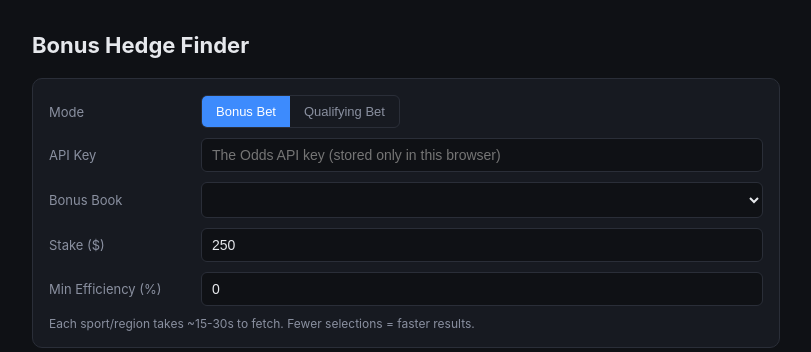
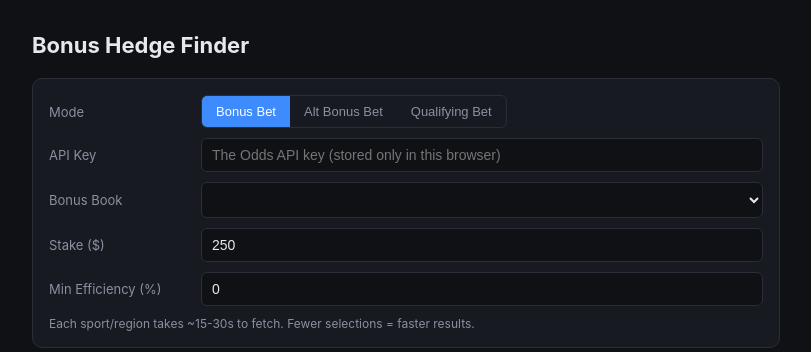
Before and after one commit to louaih/bonus-hedge, a Flask app: template templates/index.html in a window 1280 px wide. Shown: the top 352 px of the page, without its empty margins (234-1045 px from the left). Run offline with Flask 3, Linux system fonts and the light colour scheme; the template is opened without the code that fills it, so the values that code supplies are empty.

Commit message:
Add Alt Bonus mode: bonus bets that pay out the stake on a win
Mirrors the "Alt Bonus" category just added to the tracking sheet, where
a win pays the stake back as well as the winnings (still nothing at risk
on a loss). calculate_alt_bonus_hedge() sizes the hedge like a qualifying
bet (hedge = stake * dA / dB) since the win side now returns the full
decimal payout, but reports the guaranteed outcome as profit against the
bonus stake rather than loss against a cash stake.

find_all_opportunities()/find_hedge_for_bonus() now take a calc_fn
parameter (defaulting to calculate_hedge) so bonus and alt_bonus share
the same matching/filtering path and HedgeOpportunity shape, differing
only in pricing. Wired through the CLI (--mode alt_bonus), the manual
calculator in both GUIs, and the web GUI's mode toggle/search endpoint.

Co-Authored-By: Claude Sonnet 5 <noreply@anthropic.com>
Claude-Session: https://claude.ai/code/session_01PnznhNuq8YZ1oSbLMmf2Hu

```diff
--- a/main.py
+++ b/main.py
@@ -188,6 +188,30 @@ def calculate_hedge(stake: float, bonus_odds: float, hedge_odds: float) -> Tuple
     hedge = stake * (dA - 1) / dB
     profit = min(
         stake * (dA - 1) - hedge,
+        hedge * (dB - 1),
+    )
+    efficiency = profit / stake
+    return hedge, profit, efficiency
+
+
+def calculate_alt_bonus_hedge(stake: float, bonus_odds: float, hedge_odds: float) -> Tuple[float, float, float]:
+    """
+    Calculate hedge stake, profit, and efficiency for an "Alt Bonus" bet:
+    a bonus/free bet where, unlike a standard free bet, a win pays out the
+    stake as well as the winnings (nothing is at risk either way, so the
+    full payout counts as profit). Sizes the hedge like a qualifying bet
+    (hedge = stake * dA / dB) since the win side now returns the full
+    decimal payout, but the guaranteed value is still tracked as profit
+    against the bonus stake rather than as a loss against a cash stake.
+
+    Returns:
+        (hedge_stake, profit, efficiency)
+    """
+    dA = american_to_decimal(bonus_odds)
+    dB = american_to_decimal(hedge_odds)
+    hedge = stake * dA / dB
+    profit = min(
+        stake * dA - hedge,
         hedge * (dB - 1),
     )
     efficiency = profit / stake
@@ -486,7 +510,8 @@ def log_collection_summary(rows: List[OddsRow]):
 def find_hedge_for_bonus(
     bonus_row: OddsRow,
     all_rows: List[OddsRow],
-    stake: float
+    stake: float,
+    calc_fn=calculate_hedge
 ) -> List[HedgeOpportunity]:
     """
     Find all possible hedge opportunities for a given bonus bet
@@ -495,6 +520,7 @@ def find_hedge_for_bonus(
         bonus_row: The bonus bet to hedge
         all_rows: All available odds
         stake: Bonus bet stake amount
+        calc_fn: hedge calculation function, e.g. calculate_hedge or calculate_alt_bonus_hedge
 
     Returns:
         List of HedgeOpportunity objects
@@ -507,7 +533,7 @@ def find_hedge_for_bonus(
             row.selection == bonus_row.opposite and
             row.book != bonus_row.book):
 
-            hedge_stake, profit, efficiency = calculate_hedge(
+            hedge_stake, profit, efficiency = calc_fn(
                 stake, bonus_row.odds, row.odds
             )
 
@@ -531,7 +557,8 @@ def find_all_opportunities(
     rows: List[OddsRow],
     bonus_book: str,
     stake: float,
-    min_efficiency: float
+    min_efficiency: float,
+    calc_fn=calculate_hedge
 ) -> List[HedgeOpportunity]:
     """
     Find all hedge opportunities that meet minimum efficiency
@@ -541,6 +568,7 @@ def find_all_opportunities(
         bonus_book: The book offering the bonus
         stake: Bonus bet stake amount
         min_efficiency: Minimum efficiency threshold (0.0 to 1.0)
+        calc_fn: hedge calculation function, e.g. calculate_hedge or calculate_alt_bonus_hedge
 
     Returns:
         List of HedgeOpportunity objects meeting criteria
@@ -557,7 +585,7 @@ def find_all_opportunities(
     all_opportunities = []
 
     for bonus_row in bonus_rows:
-        opportunities = find_hedge_for_bonus(bonus_row, rows, stake)
+        opportunities = find_hedge_for_bonus(bonus_row, rows, stake, calc_fn=calc_fn)
         all_opportunities.extend(opportunities)
 
     # Filter by minimum efficiency
@@ -743,6 +771,7 @@ def log_no_qualifying_opportunities():
 def log_manual_results(stake: float, odds_a: float, odds_b: float):
     """Calculate and display hedge results for manually supplied odds (no API needed)"""
     bonus_hedge, bonus_profit, bonus_eff = calculate_hedge(stake, odds_a, odds_b)
+    alt_bonus_hedge, alt_bonus_profit, alt_bonus_eff = calculate_alt_bonus_hedge(stake, odds_a, odds_b)
     qual_hedge, qual_loss, qual_loss_pct = calculate_qualifying_hedge(stake, odds_a, odds_b)
 
     logger.console("\n" + "="*80)
@@ -755,6 +784,11 @@ def log_manual_results(stake: float, odds_a: float, odds_b: float):
     logger.console(f"  Hedge stake:   ${bonus_hedge:.2f}")
     logger.console(f"  Locked profit: ${bonus_profit:.2f}")
     logger.console(f"  Efficiency:    {bonus_eff*100:.2f}%")
+    logger.console("")
+    logger.console("ALT BONUS MODE (stake included in payout on a win):")
+    logger.console(f"  Hedge stake:   ${alt_bonus_hedge:.2f}")
+    logger.console(f"  Locked profit: ${alt_bonus_profit:.2f}")
+    logger.console(f"  Efficiency:    {alt_bonus_eff*100:.2f}%")
     logger.console("")
     logger.console("QUALIFYING BET MODE:")
     logger.console(f"  Hedge stake: ${qual_hedge:.2f}")
@@ -772,14 +806,15 @@ def parse_arguments():
     """Parse command line arguments"""
     parser = argparse.ArgumentParser(description="Find optimal bonus bet hedges and qualifying bet hedges")
     parser.add_argument("--api-key", default=None, help="API key for odds service")
-    parser.add_argument("--mode", choices=["bonus", "qualifying"], default="bonus",
-                        help="bonus: free bet hedging; qualifying: cash bet hedge to minimize loss")
+    parser.add_argument("--mode", choices=["bonus", "alt_bonus", "qualifying"], default="bonus",
+                        help="bonus: standard free bet hedging; alt_bonus: bonus bet where a win pays out the "
+                             "stake as well as the winnings; qualifying: cash bet hedge to minimize loss")
     parser.add_argument("--bonus-book", default=None,
-                        help="Book offering the bonus (bonus mode) or where qualifying bet must go (qualifying mode)")
+                        help="Book offering the bonus (bonus/alt_bonus mode) or where qualifying bet must go (qualifying mode)")
     parser.add_argument("--books", default=None, help="Comma-separated list of books to hedge with")
     parser.add_argument("--sports", default="nba,ncaab", help="Comma-separated list of sports")
     parser.add_argument("--stake", type=float, default=250, help="Bet stake amount in dollars")
-    parser.add_argument("--min-eff", type=float, default=0.0, help="Min efficiency threshold (bonus mode, 0.0-1.0)")
+    parser.add_argument("--min-eff", type=float, default=0.0, help="Min efficiency threshold (bonus/alt_bonus mode, 0.0-1.0)")
     parser.add_argument("--max-loss", type=float, default=1.0,
                         help="Max acceptable loss as fraction of stake (qualifying mode, e.g. 0.05 = 5%%)")
     parser.add_argument("--calc", action="store_true",
@@ -815,7 +850,7 @@ def main():
     logger.debug(f"Hedge books: {args.books}")
     logger.debug(f"Sports: {args.sports}")
     logger.debug(f"Stake: ${args.stake}")
-    if args.mode == "bonus":
+    if args.mode in ("bonus", "alt_bonus"):
         logger.debug(f"Min efficiency: {args.min_eff*100}%")
     else:
         logger.debug(f"Max loss: {args.max_loss*100}%")
@@ -850,8 +885,9 @@ def main():
     log_collection_summary(odds_rows)
 
     # Find opportunities and display results
-    if args.mode == "bonus":
-        opportunities = find_all_opportunities(odds_rows, bonus_book, args.stake, args.min_eff)
+    if args.mode in ("bonus", "alt_bonus"):
+        calc_fn = calculate_alt_bonus_hedge if args.mode == "alt_bonus" else calculate_hedge
+        opportunities = find_all_opportunities(odds_rows, bonus_book, args.stake, args.min_eff, calc_fn=calc_fn)
         if not opportunities:
             log_no_opportunities()
             return
--- a/static/app.js
+++ b/static/app.js
@@ -85,7 +85,7 @@ function getChecked(group) {
 function setMode(mode) {
   state.mode = mode;
   document.querySelectorAll("#mode-toggle .seg").forEach((b) => b.classList.toggle("active", b.dataset.mode === mode));
-  if (mode === "bonus") {
+  if (mode === "bonus" || mode === "alt_bonus") {
     $("bonus-book-label").textContent = "Bonus Book";
     $("threshold-label").textContent = "Min Efficiency (%)";
   } else {
@@ -116,10 +116,11 @@ async function runManualCalc() {
     $("manual-result").textContent = "Error: " + data.error;
     return;
   }
-  const b = data.bonus, q = data.qualifying;
+  const b = data.bonus, ab = data.alt_bonus, q = data.qualifying;
   const qLabel = q.loss < 0 ? "Profit" : "Loss";
   $("manual-result").textContent =
     `Bonus:      Hedge $${b.hedge_stake.toFixed(2)}  |  Profit $${b.profit.toFixed(2)}  |  Efficiency ${b.efficiency_pct.toFixed(2)}%\n` +
+    `Alt Bonus:  Hedge $${ab.hedge_stake.toFixed(2)}  |  Profit $${ab.profit.toFixed(2)}  |  Efficiency ${ab.efficiency_pct.toFixed(2)}%\n` +
     `Qualifying: Hedge $${q.hedge_stake.toFixed(2)}  |  ${qLabel} $${Math.abs(q.loss).toFixed(2)}  |  Loss ${q.loss_pct.toFixed(2)}%`;
 }
 
@@ -198,9 +199,11 @@ function renderResults(result) {
   const lines = [];
   lines.push(`Analyzed ${result.odds_count} odds entries, ${result.opportunity_count} opportunities found.\n`);
 
+  const isBonusLike = result.mode === "bonus" || result.mode === "alt_bonus";
+
   if (!result.best) {
     setStatus("Search complete - no opportunities found");
-    lines.push(result.mode === "bonus" ? "No valid bonus hedge opportunities found." : "No valid qualifying hedge opportunities found.");
+    lines.push(isBonusLike ? "No valid bonus hedge opportunities found." : "No valid qualifying hedge opportunities found.");
     $("results").textContent = lines.join("\n");
     return;
   }
@@ -208,9 +211,9 @@ function renderResults(result) {
   setStatus(`Search complete - ${result.opportunity_count} opportunities`);
   const best = result.best;
 
-  if (result.mode === "bonus") {
+  if (isBonusLike) {
     lines.push("=".repeat(70));
-    lines.push("BEST BONUS HEDGE OPPORTUNITY");
+    lines.push(result.mode === "alt_bonus" ? "BEST ALT BONUS HEDGE OPPORTUNITY" : "BEST BONUS HEDGE OPPORTUNITY");
     lines.push("=".repeat(70));
     lines.push(`Event: ${best.event}`);
     lines.push(`Bonus (${fmtBook(best.bonus_book)}): ${best.selection} @ ${americanFmt(best.bonus_odds)}`);
--- a/templates/index.html
+++ b/templates/index.html
@@ -15,6 +15,7 @@
       <label>Mode</label>
       <div class="segmented" id="mode-toggle">
         <button type="button" class="seg active" data-mode="bonus">Bonus Bet</button>
+        <button type="button" class="seg" data-mode="alt_bonus">Alt Bonus Bet</button>
         <button type="button" class="seg" data-mode="qualifying">Qualifying Bet</button>
       </div>
     </div>
--- a/web_gui.py
+++ b/web_gui.py
@@ -37,6 +37,7 @@ from main import (
     find_qualifying_opportunities,
     select_best_qualifying_opportunity,
     calculate_hedge,
+    calculate_alt_bonus_hedge,
     calculate_qualifying_hedge,
 )
 
@@ -135,9 +136,10 @@ def run_search_job(job_id: str, params: dict) -> None:
             progress_callback=progress_cb,
         )
 
-        if params["mode"] == "bonus":
+        if params["mode"] in ("bonus", "alt_bonus"):
+            calc_fn = calculate_alt_bonus_hedge if params["mode"] == "alt_bonus" else calculate_hedge
             opportunities = find_all_opportunities(
-                odds_rows, params["bonus_book"], params["stake"], params["threshold"]
+                odds_rows, params["bonus_book"], params["stake"], params["threshold"], calc_fn=calc_fn
             )
             best = select_best_opportunity(opportunities)
             sorted_opps = sorted(opportunities, key=lambda o: o.efficiency, reverse=True)
@@ -209,10 +211,12 @@ def calc():
         return jsonify({"error": "stake, odds_a, odds_b must be numbers"}), 400
 
     bonus_hedge, bonus_profit, bonus_eff = calculate_hedge(stake, odds_a, odds_b)
+    alt_bonus_hedge, alt_bonus_profit, alt_bonus_eff = calculate_alt_bonus_hedge(stake, odds_a, odds_b)
     qual_hedge, qual_loss, qual_loss_pct = calculate_qualifying_hedge(stake, odds_a, odds_b)
 
     return jsonify({
         "bonus": {"hedge_stake": bonus_hedge, "profit": bonus_profit, "efficiency_pct": bonus_eff * 100},
+        "alt_bonus": {"hedge_stake": alt_bonus_hedge, "profit": alt_bonus_profit, "efficiency_pct": alt_bonus_eff * 100},
         "qualifying": {"hedge_stake": qual_hedge, "loss": qual_loss, "loss_pct": qual_loss_pct * 100},
     })
 
@@ -236,8 +240,8 @@ def start_search():
         return jsonify({"error": "Select at least one sport"}), 400
     if not books:
         return jsonify({"error": "Select at least one hedge book"}), 400
-    if mode not in ("bonus", "qualifying"):
-        return jsonify({"error": "mode must be 'bonus' or 'qualifying'"}), 400
+    if mode not in ("bonus", "alt_bonus", "qualifying"):
+        return jsonify({"error": "mode must be 'bonus', 'alt_bonus', or 'qualifying'"}), 400
 
     try:
         stake = float(body.get("stake", 0))
```
Also changed, not shown: CLAUDE.md (+8 -2 lines), gui.py (+23 -11 lines), README.md.
